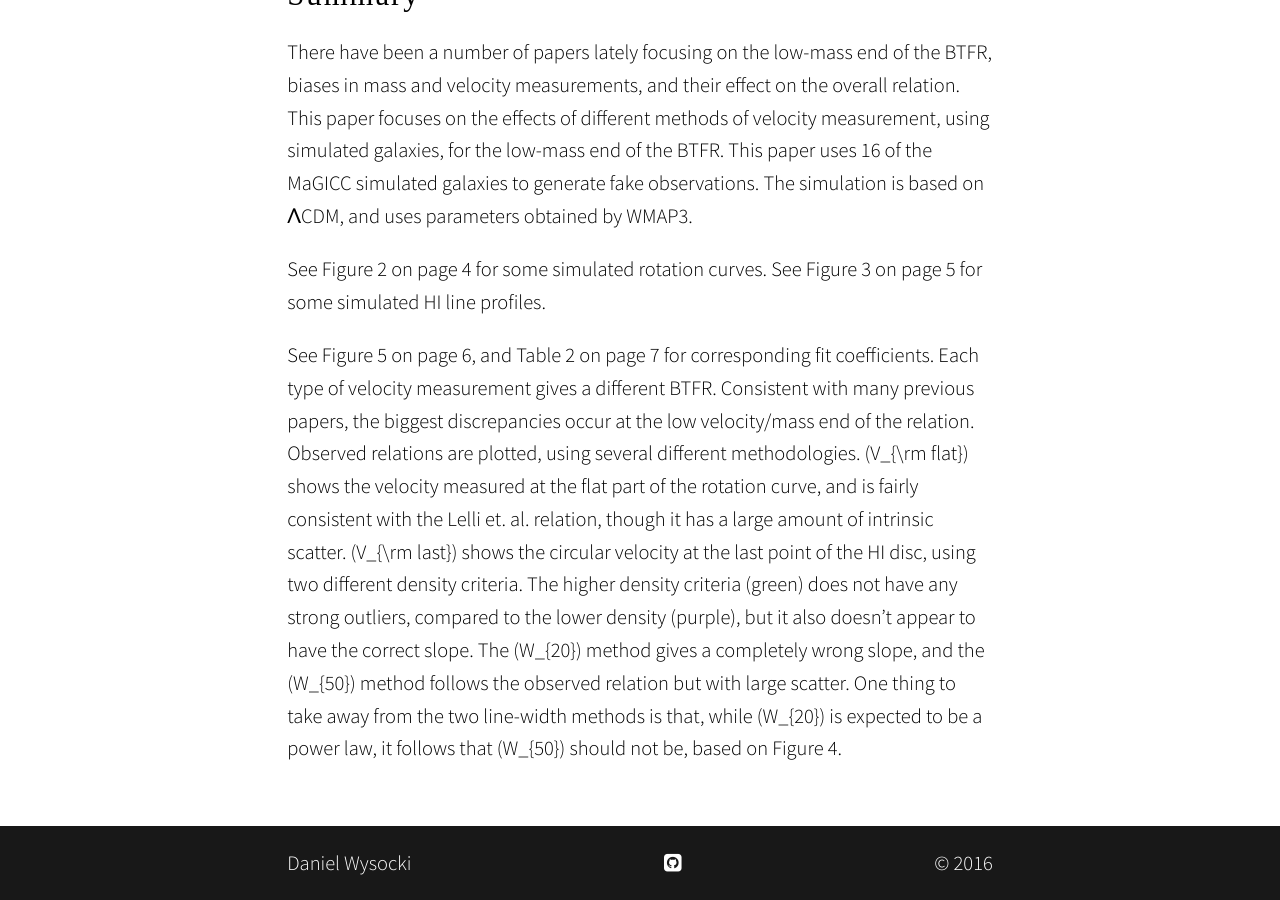
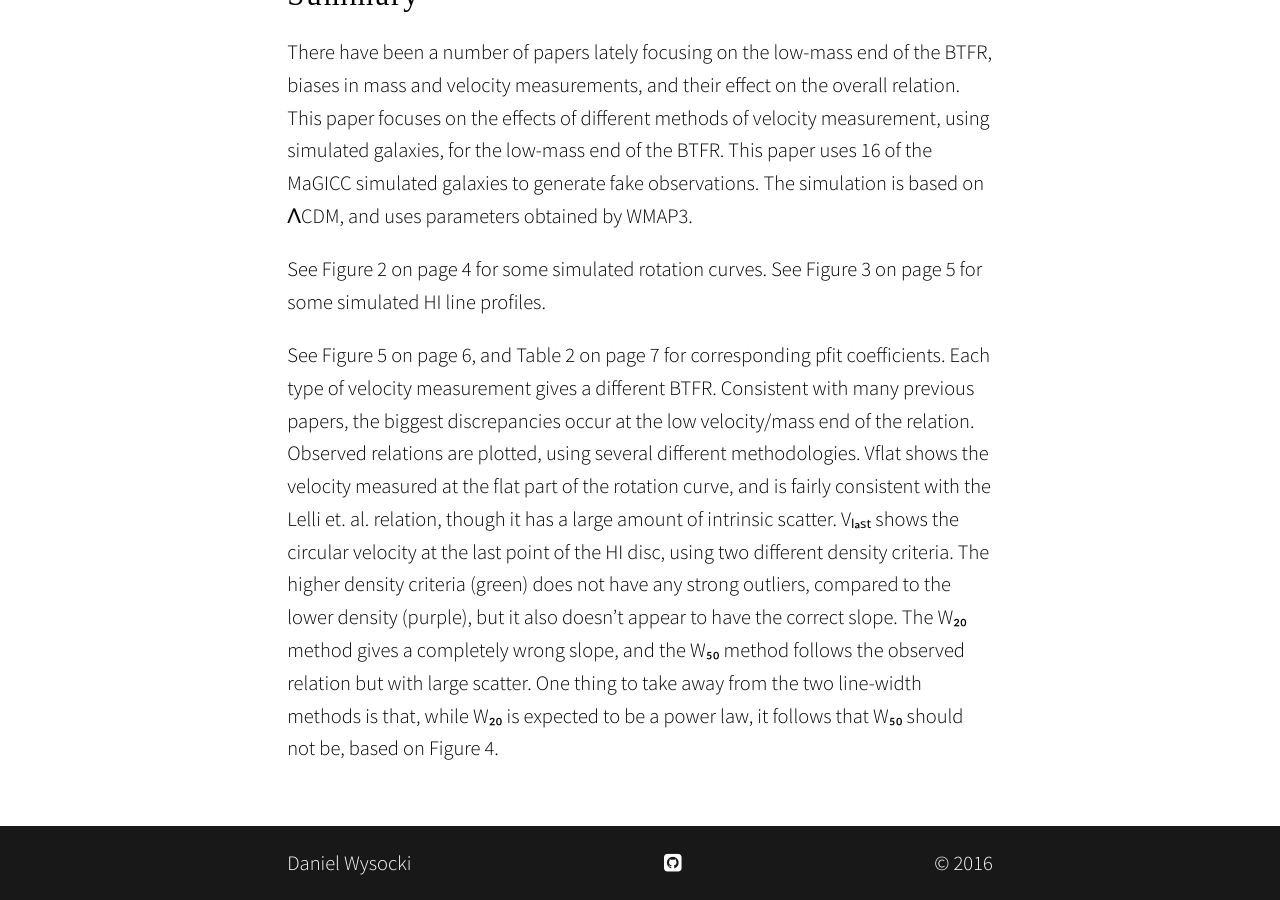
Before and after one commit to dwysocki/ASTP-601, a Jekyll site: the page built from _posts/2016-04-06-the-different-baryonic-tully-fisher-relations-at-low-masses.markdown, in a window 1280 px wide and 900 px high, scrolled down 648 px. Built offline with Jekyll 4.4.1, drawn with Linux system fonts in a browser that asks for light colours; nearby versions of some CDN libraries; some web fonts are replaced.

Commit message:
Removed TeX from journal club post

```diff
--- a/_posts/2016-04-06-the-different-baryonic-tully-fisher-relations-at-low-masses.markdown
+++ b/_posts/2016-04-06-the-different-baryonic-tully-fisher-relations-at-low-masses.markdown
@@ -18,4 +18,4 @@ There have been a number of papers lately focusing on the low-mass end of the BT
 
 See Figure 2 on page 4 for some simulated rotation curves. See Figure 3 on page 5 for some simulated HI line profiles.
 
-See Figure 5 on page 6, and Table 2 on page 7 for corresponding fit coefficients. Each type of velocity measurement gives a different BTFR. Consistent with many previous papers, the biggest discrepancies occur at the low velocity/mass end of the relation. Observed relations are plotted, using several different methodologies. \(V_{\rm flat}\) shows the velocity measured at the flat part of the rotation curve, and is fairly consistent with the Lelli et. al. relation, though it has a large amount of intrinsic scatter. \(V_{\rm last}\) shows the circular velocity at the last point of the HI disc, using two different density criteria. The higher density criteria (green) does not have any strong outliers, compared to the lower density (purple), but it also doesn't appear to have the correct slope. The \(W_{20}\) method gives a completely wrong slope, and the \(W_{50}\) method follows the observed relation but with large scatter. One thing to take away from the two line-width methods is that, while \(W_{20}\) is expected to be a power law, it follows that \(W_{50}\) should not be, based on Figure 4.
+See Figure 5 on page 6, and Table 2 on page 7 for corresponding pfit coefficients. Each type of velocity measurement gives a different BTFR. Consistent with many previous papers, the biggest discrepancies occur at the low velocity/mass end of the relation. Observed relations are plotted, using several different methodologies. Vflat shows the velocity measured at the flat part of the rotation curve, and is fairly consistent with the Lelli et. al. relation, though it has a large amount of intrinsic scatter. Vₗₐₛₜ shows the circular velocity at the last point of the HI disc, using two different density criteria. The higher density criteria (green) does not have any strong outliers, compared to the lower density (purple), but it also doesn't appear to have the correct slope. The W₂₀ method gives a completely wrong slope, and the W₅₀ method follows the observed relation but with large scatter. One thing to take away from the two line-width methods is that, while W₂₀ is expected to be a power law, it follows that W₅₀ should not be, based on Figure 4.
```
